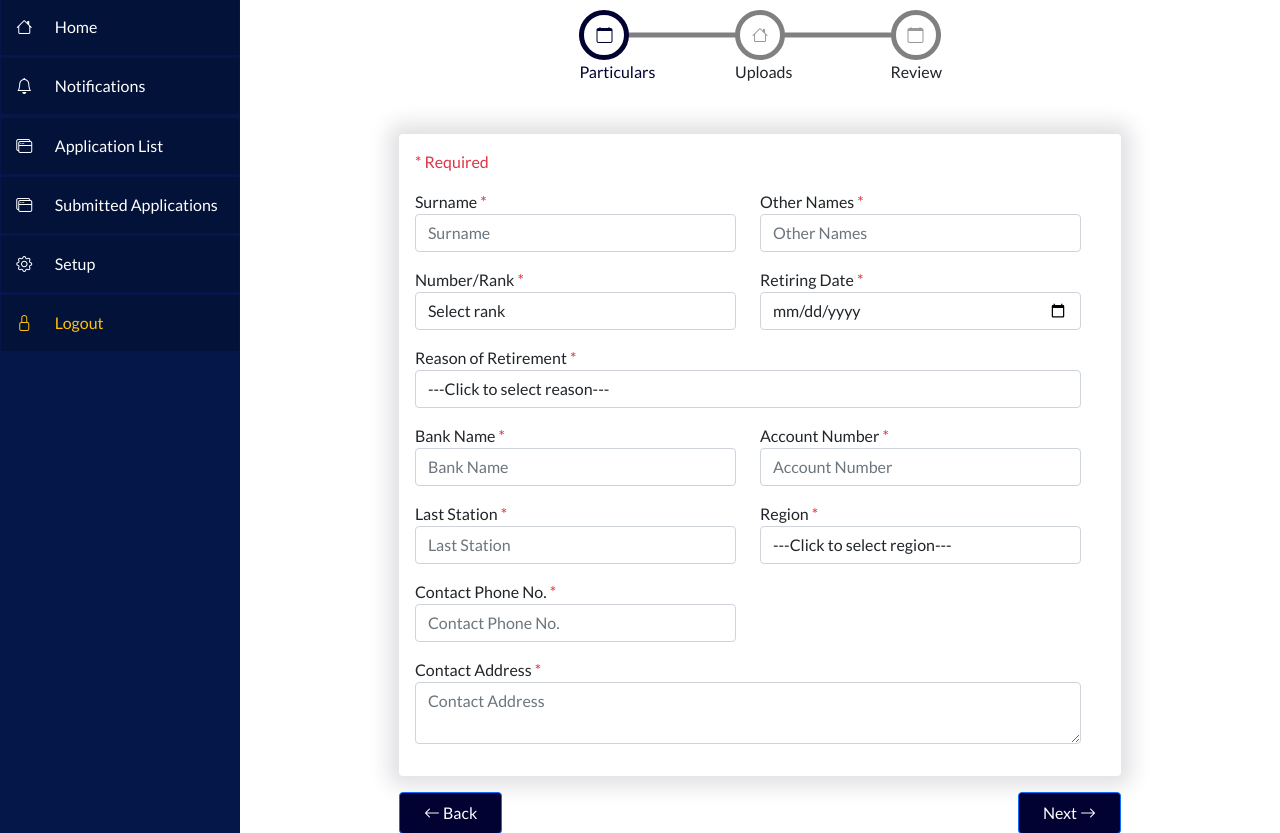
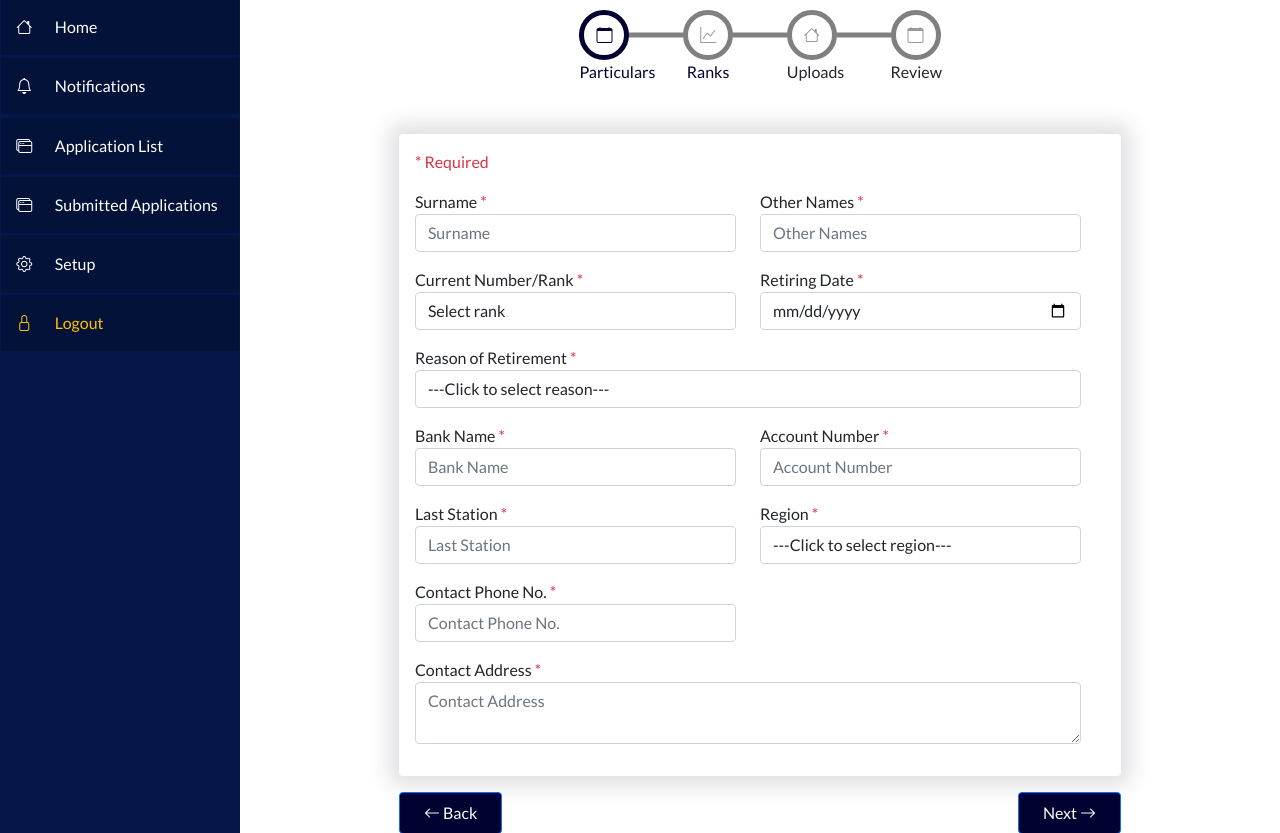
Before and after one commit to Bobby-gh/pension, a Django app: page /apply in a window 1280 px wide. Shown: the part 168-1001 px from the top of the page. Run offline with Django 3.2, Linux system fonts and the light colour scheme; the visitor is signed in with stand-in values (Sample User, id 1); data that the repository does not hold is empty; parts of the project's set-up code (start-up, migrations or seed data) failed here and were passed over; some libraries are stand-ins or nearby versions.

Commit message:
Bring rank addition to form one

```diff
--- a/dashboard/templates/dashboard/application_review_page.html
+++ b/dashboard/templates/dashboard/application_review_page.html
@@ -21,6 +21,10 @@
                     <div class="circle-container">
                         <div class="circles active"><i class="bi bi-calendar"></i></div>
                         <span class="label text text-center text-primary">Particulars</span>
+                    </div>
+                    <div class="circle-container">
+                        <div class="circles active"><i class="bi bi-graph-up"></i></div>
+                        <span class="label text text-center text-primary">Ranks</span>
                     </div>
                     <div class="circle-container">
                         <div class="circles active"><i class="bi bi-house"></i></div>
--- a/dashboard/templates/dashboard/form_one.html
+++ b/dashboard/templates/dashboard/form_one.html
@@ -21,6 +21,10 @@
                         <span class="label text text-center text-primary">Particulars</span>
                     </div>
                     <div class="circle-container">
+                        <div class="circles"><i class="bi bi-graph-up"></i></div>
+                        <span class="label text text-center text-primary">Ranks</span>
+                    </div>
+                    <div class="circle-container">
                         <div class="circles"><i class="bi bi-house"></i></div>
                         <span class="label text text-center">Uploads</span>
                     </div>
@@ -30,7 +34,6 @@
                     </div>
                 </div>
             </div>
-
             <br>
             <form class="needs-validation" novalidate method="POST">
                 {% csrf_token %}
@@ -58,7 +61,7 @@
 
                     <div class="col-12 row">
                         <div class="col-md-6 mb-3">
-                            <label for="rank">Number/Rank <span class="text text-danger">*</span></label>
+                            <label for="rank">Current Number/Rank <span class="text text-danger">*</span></label>
 
                             <select name="rank" id="rank" class="form-control" required>
                                 <option value="">Select rank</option>
--- a/dashboard/templates/dashboard/form_one_upload.html
+++ b/dashboard/templates/dashboard/form_one_upload.html
@@ -16,10 +16,14 @@
             <h3 class="text text-center">New Application</h3>
             <div class="col-md-6 col-12 mx-auto">
                 <div class="progress-container mx-auto">
-                    <div class="progress" id="progress" data-progress="50"></div>
+                    <div class="progress" id="progress" data-progress="65"></div>
                     <div class="circle-container">
                         <div class="circles active"><i class="bi bi-calendar"></i></div>
                         <span class="label text text-center text-primary">Particulars</span>
+                    </div>
+                    <div class="circle-container">
+                        <div class="circles active"><i class="bi bi-graph-up"></i></div>
+                        <span class="label text text-center text-primary">Ranks</span>
                     </div>
                     <div class="circle-container">
                         <div class="circles active"><i class="bi bi-house"></i></div>
--- a/dashboard/views/main.py
+++ b/dashboard/views/main.py
@@ -90,8 +90,7 @@ class NewApplicationFormOneView(PermissionRequiredMixin, View):
                 application.created_by = request.user
             application.save()
             messages.info(request, "Application has been saved")
-            return redirect("dashboard:application_form_one_upload",
-                            application.id)
+            return redirect("dashboard:application_form_ranks", application.id)
         else:
             for field, error in form.errors.items():
                 message = f"{field.title()}: {strip_tags(error)}"
@@ -296,7 +295,7 @@ class ApplicationSubmissionView(PermissionRequiredMixin, View):
                          "Application submitted sucessfully for review.")
         # Send sms
         Sms.objects.create(number=application.contact,
-                           inititated_by=request.user,
+                           initiated_by=request.user,
                            subject=APPLICATION_SUBMISSION_SUBJECT,
                            message=APPLICATION_SUBMISSION_MESSAGE)
         return redirect("dashboard:index")
@@ -323,7 +322,7 @@ class ApplicationProcessedView(PermissionRequiredMixin, View):
         application.save()
         # Send sms
         Sms.objects.create(number=application.contact,
-                           inititated_by=request.user,
+                           initiated_by=request.user,
                            subject=APPLICATION_SUBMISSION_SUBJECT,
                            message=APPLICATION_PROCESSED_MESSAGE)
         messages.success(request, "Successfully processed application.")
```
